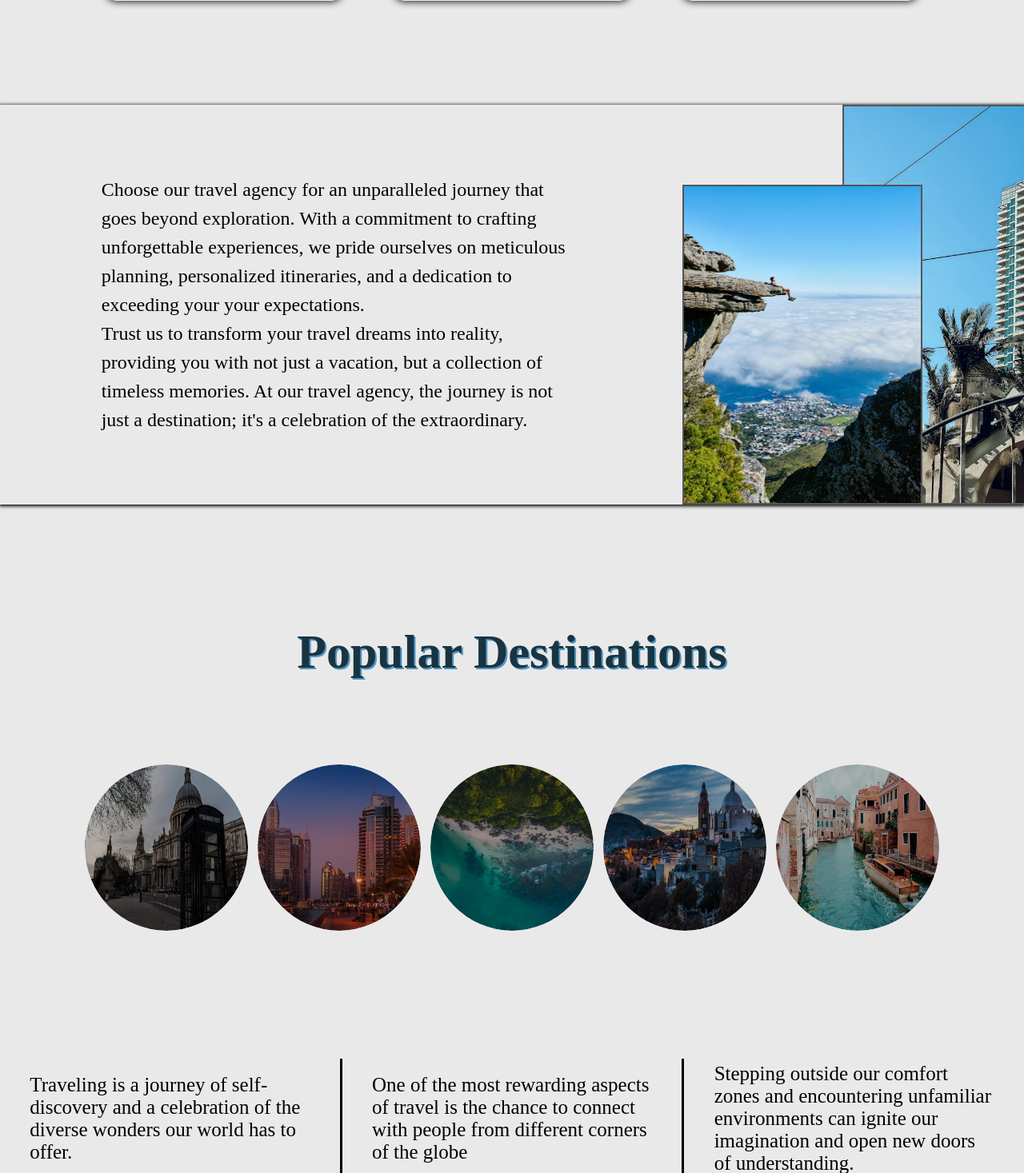
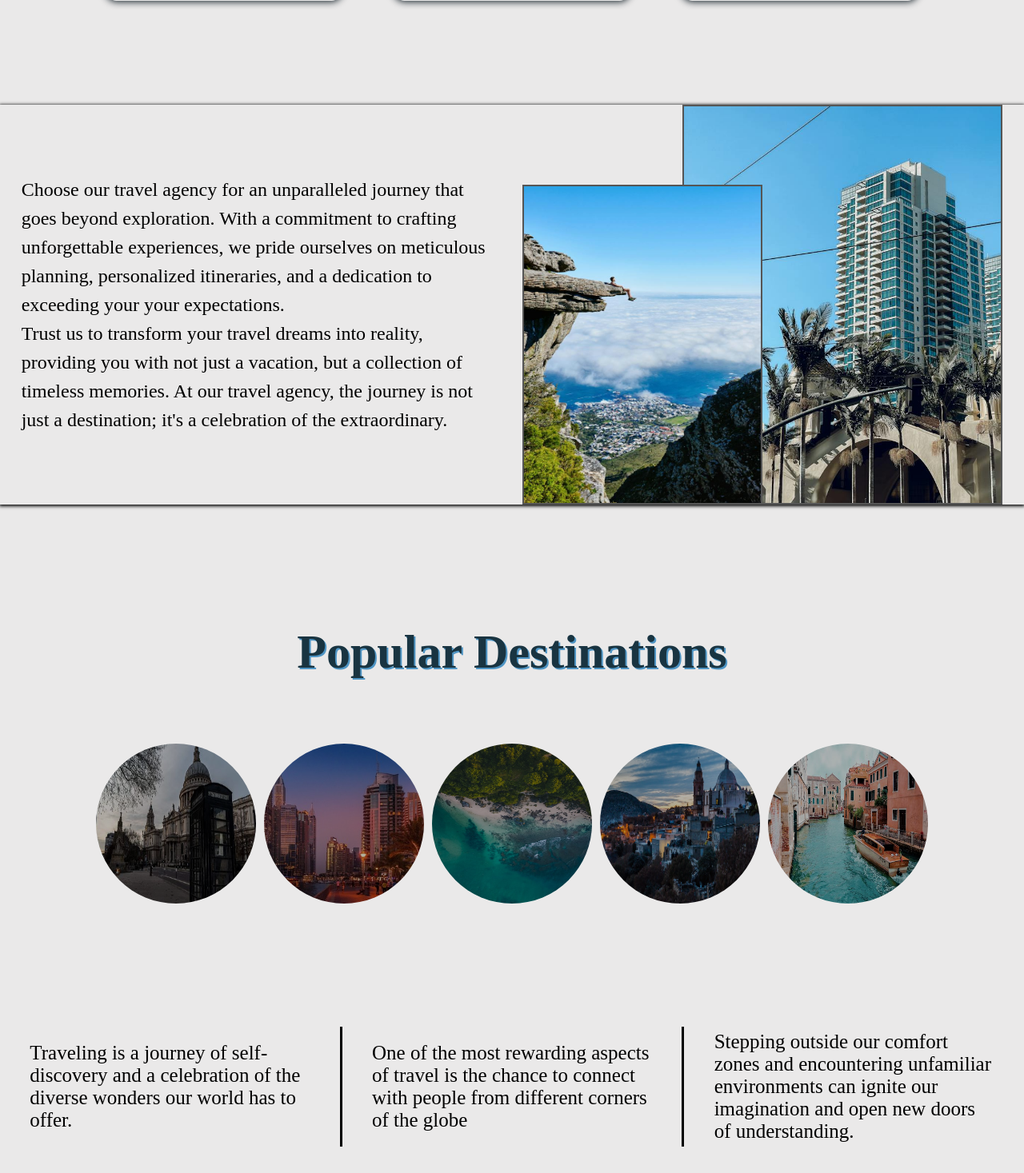
Before and after one commit to rronapajaziti/Web-design-Project, a PHP site: page /Travel.html in a window 1280 px wide; the page is wider, and only the part inside the window is pictured. Shown: the part 1352-2819 px from the top of that part at 80% size. Run offline with PHP 8.4, Linux system fonts and the light colour scheme; some libraries are stand-ins or nearby versions.

Commit message:
animacione te vogla

```diff
--- a/Style.css
+++ b/Style.css
@@ -74,6 +74,19 @@ body{
     text-transform: uppercase;
     text-shadow: 2px 6px #4f95c4;
     color: #f7f6f1;
+    animation: slideIn 1s ease-in-out;
+}
+
+@keyframes slideIn {
+    from {
+        /*Nuk shihet titulli ne start*/
+        opacity: 0;
+        transform: translateY(-50px);
+    }
+    to {
+        opacity: 1;
+        transform: translateY(0);
+    }
 }
 .paragrafi p{
     margin: 20px auto;
@@ -219,7 +232,7 @@ span{
 }
 .foto-2{
     display: flex;
-    margin-right: 00px;
+    margin-right: 300px;
 }
 .foto-2 img{
     border: 2px solid #555;
@@ -239,15 +252,14 @@ span{
     display: flex;
     flex-direction: row;
     align-items: center;
-    justify-content: space-evenly;
-    margin: 100px;
+    justify-content: center;
+    margin:  80px 0;
+    gap: 10px;
 }
 .rretha-foto{
-    height: 220px;
-    width: 220px;
+    height: 200px;
+    width: 200px;
     border-radius: 50%;
-    overflow: hidden;
-    border: 6px solid #eae9e9;
 }
 .rretha-foto img{
     height: 100%;
@@ -660,6 +672,9 @@ footer{
     font-size: x-large;
     color: rgb(242, 242, 249);
     border: 3px solid rgb(242, 242, 249);
+}
+.u{
+    animation: slideIn 1s ease-in-out;
 }
 .booking-form{
     padding: 0 20px;
```
